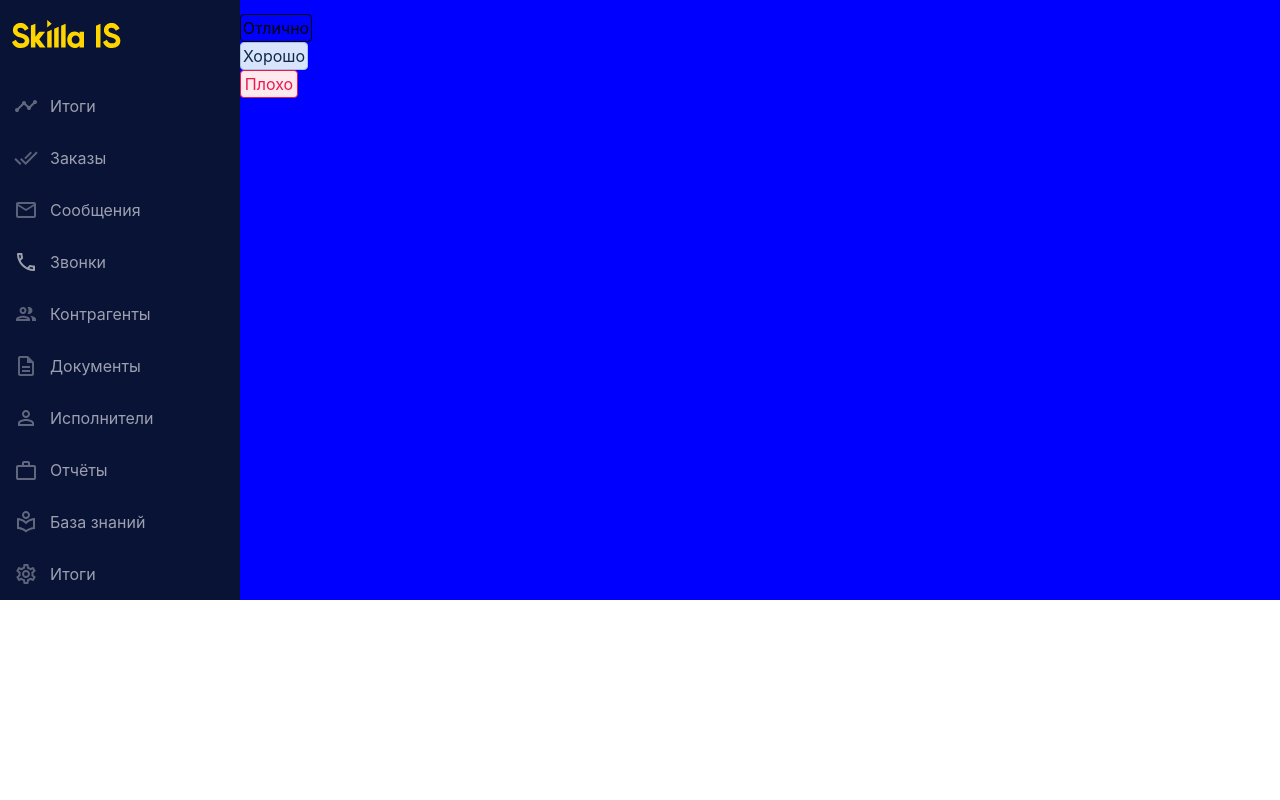
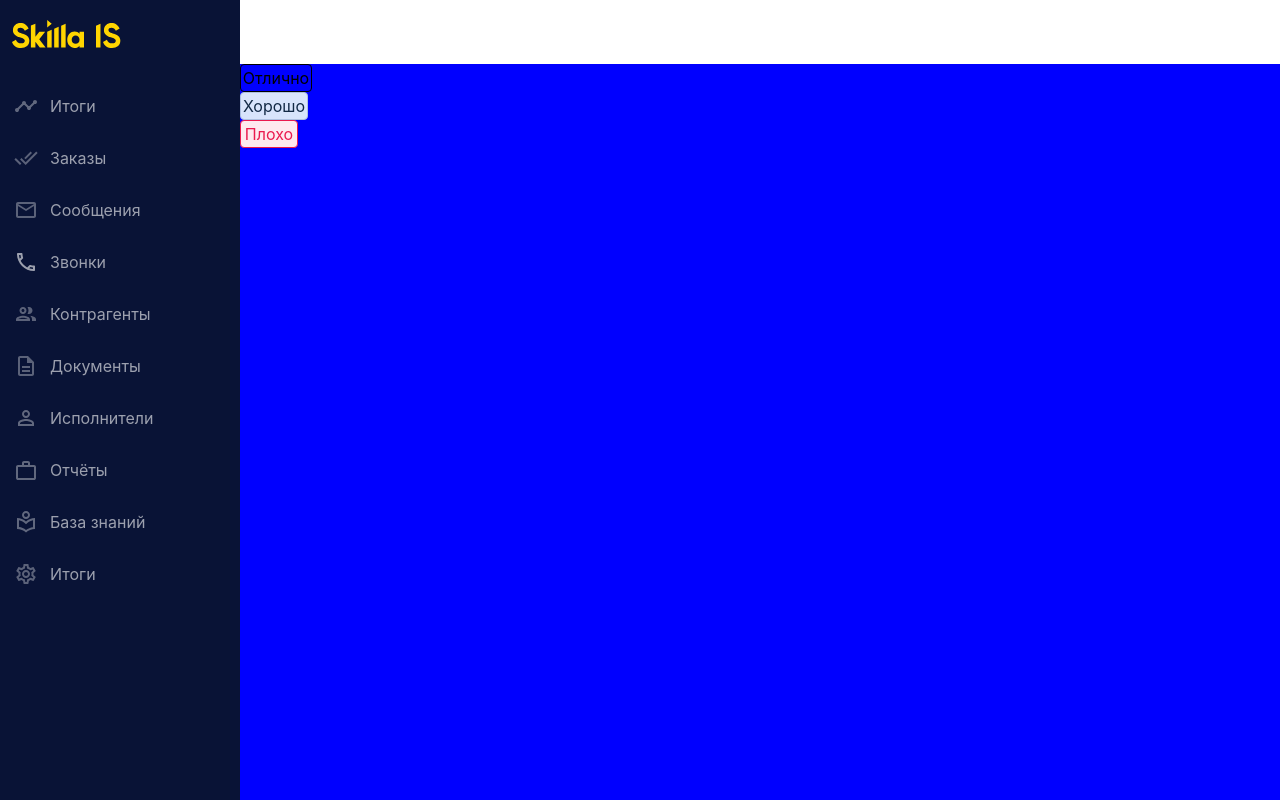
Before and after one commit to Ankook/skilla-calls, a React (Create React App) app in the folder my-app/: page / in a window 1280 px wide. Shown: the top 800 px of the page. Built offline with nearby package versions, Linux system fonts and the light colour scheme; a web font is replaced by a local one.

Commit message:
working on style

```diff
--- a/my-app/src/App.scss
+++ b/my-app/src/App.scss
@@ -2,8 +2,9 @@
 
 .app {
   display: grid;
-  grid-template-columns: 1fr 7fr;
+  grid-template-columns: 240px 1fr;
   background: blue;
+  height: 2730px;
   .sidebar  {
     background: #091336;
     width: 240px;
@@ -12,7 +13,7 @@
 
   .content  {
     display: grid;
-    grid-template-rows: 1fr 41.65625fr;
+    grid-template-rows: 64px 1fr;
   }
 }
 
--- a/my-app/src/App.tsx
+++ b/my-app/src/App.tsx
@@ -3,6 +3,7 @@ import './App.scss';
 import { Route, Routes} from "react-router-dom";
 import { CallsPage } from './components/pages/callsPage';
 import { Sidebar } from "./components/global/Sidebar";
+import { Header } from "./components/global/Header";
 
 function App() {
 
@@ -13,11 +14,14 @@ function App() {
       </div>
       <div className='content'>
         <div className='header'>
+          <Header/>
+        </div>
+        <div className='content'>
+          <Routes>
+            <Route path="/" element={<CallsPage/>}/>
+          </Routes>
+        </div>
 
-        </div>
-        <Routes>
-          <Route path="/" element={<CallsPage/>}/>
-        </Routes>
       </div>
 
     </div>
--- /dev/null
+++ b/my-app/src/components/global/Header/Header.module.scss
@@ -0,0 +1,5 @@
+.header {
+  background: white;
+  display: block;
+  height: 100%;
+}
--- /dev/null
+++ b/my-app/src/components/global/Header/Header.tsx
@@ -0,0 +1,15 @@
+import React from 'react';
+import styles from "./Header.module.scss";
+
+
+export interface ISidebarProps {
+};
+
+const Header: React.FC<ISidebarProps> = ({  }) => {
+  return (
+    <div className={styles.header}>
+
+    </div>
+      )
+}
+export { Header }
--- /dev/null
+++ b/my-app/src/components/global/Header/index.ts
@@ -0,0 +1 @@
+export * from './Header';
```
